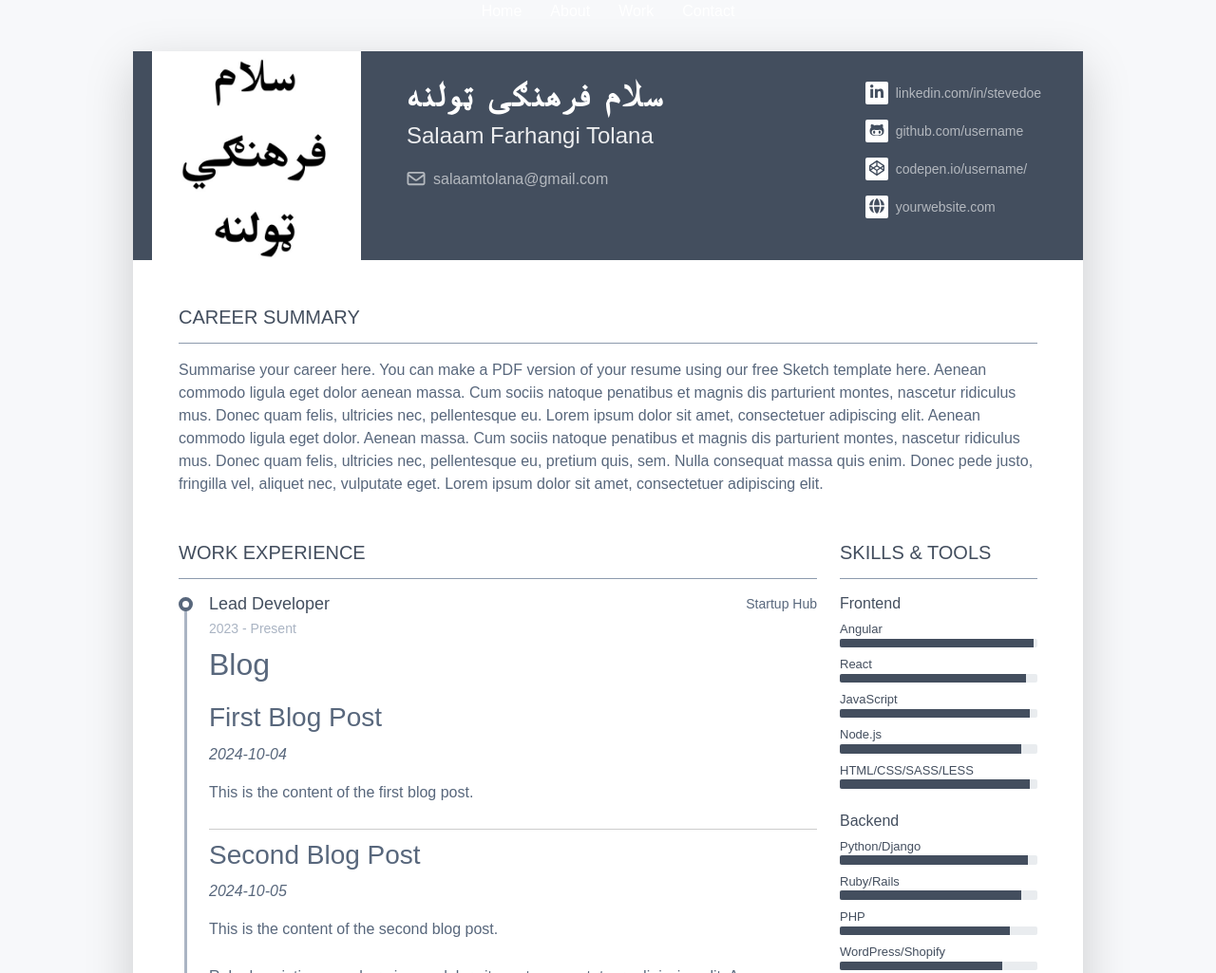
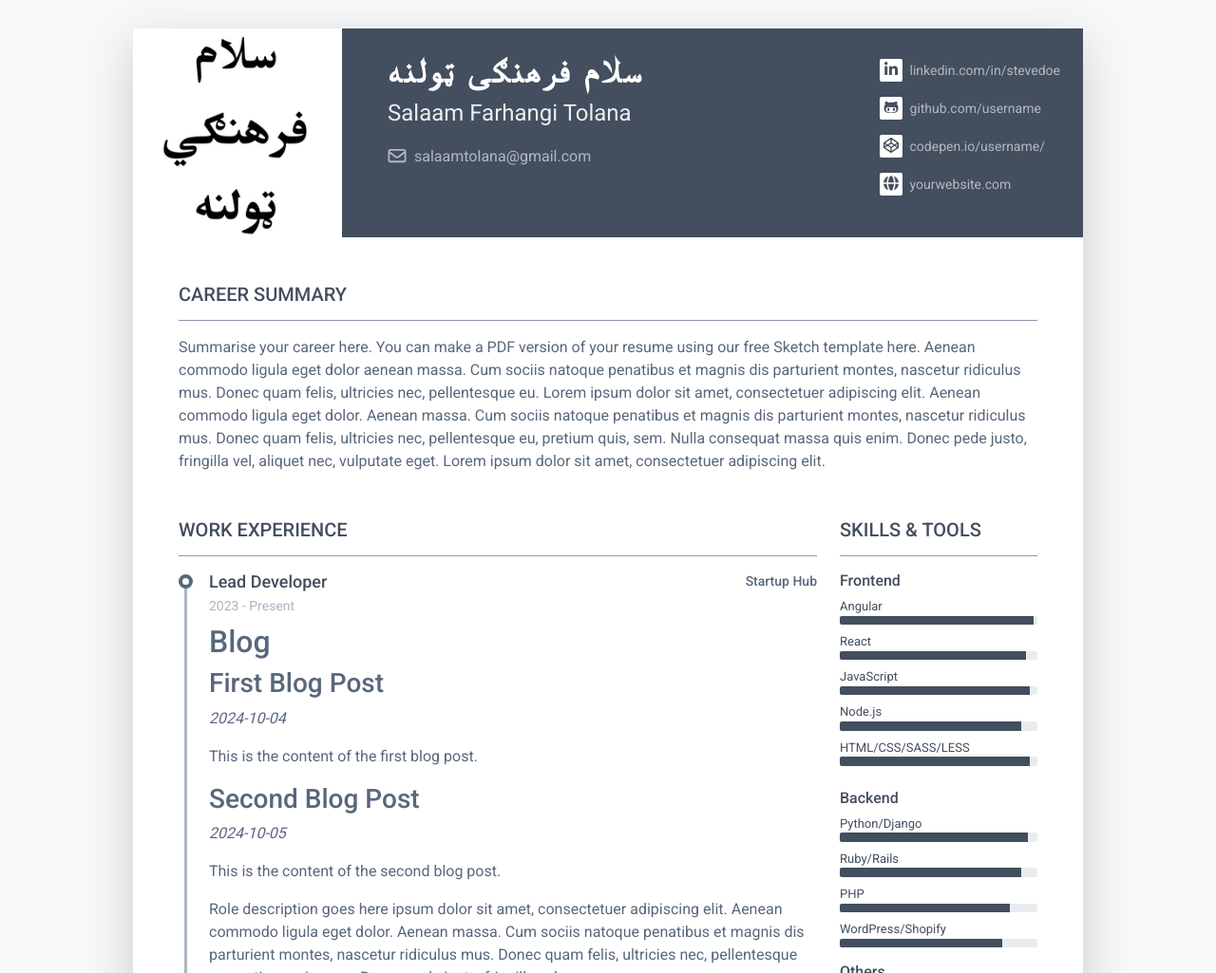
Before and after one commit to bawary/salaamtolana, a website: page index.html in a window 1280 px wide. Shown: the top 1025 px of the page at 95% size. Drawn offline with Linux system fonts and the light colour scheme.

Commit message:
Update index.html

```diff
--- a/index.html
+++ b/index.html
@@ -9,7 +9,7 @@
     <meta name="viewport" content="width=device-width, initial-scale=1.0">
     <meta name="description" content="Responsive Resume Template">
     <meta name="author" content="Atiq">
-    <link rel="shortcut icon" href="favicon.ico">
+    <link rel="shortcut icon" href="favicon1.ico">
 
     <!-- Google Font -->
     <link href="https://fonts.googleapis.com/css?family=Roboto:300,400,500,700,900" rel="stylesheet">
@@ -24,15 +24,6 @@
 </head>
 
 <body>
-    <link rel="stylesheet" href="styles.css">
-<nav>
-            <ul>
-                <li><a href="#home">Home</a></li>
-                <li><a href="#about">About</a></li>
-                <li><a href="#work">Work</a></li>
-                <li><a href="#contact">Contact</a></li>
-            </ul>
-        </nav>
     <article class="resume-wrapper text-center position-relative">
 	    <div class="resume-wrapper-inner mx-auto text-start bg-white shadow-lg">
 		    <header class="resume-header pt-4 pt-md-0">
```
